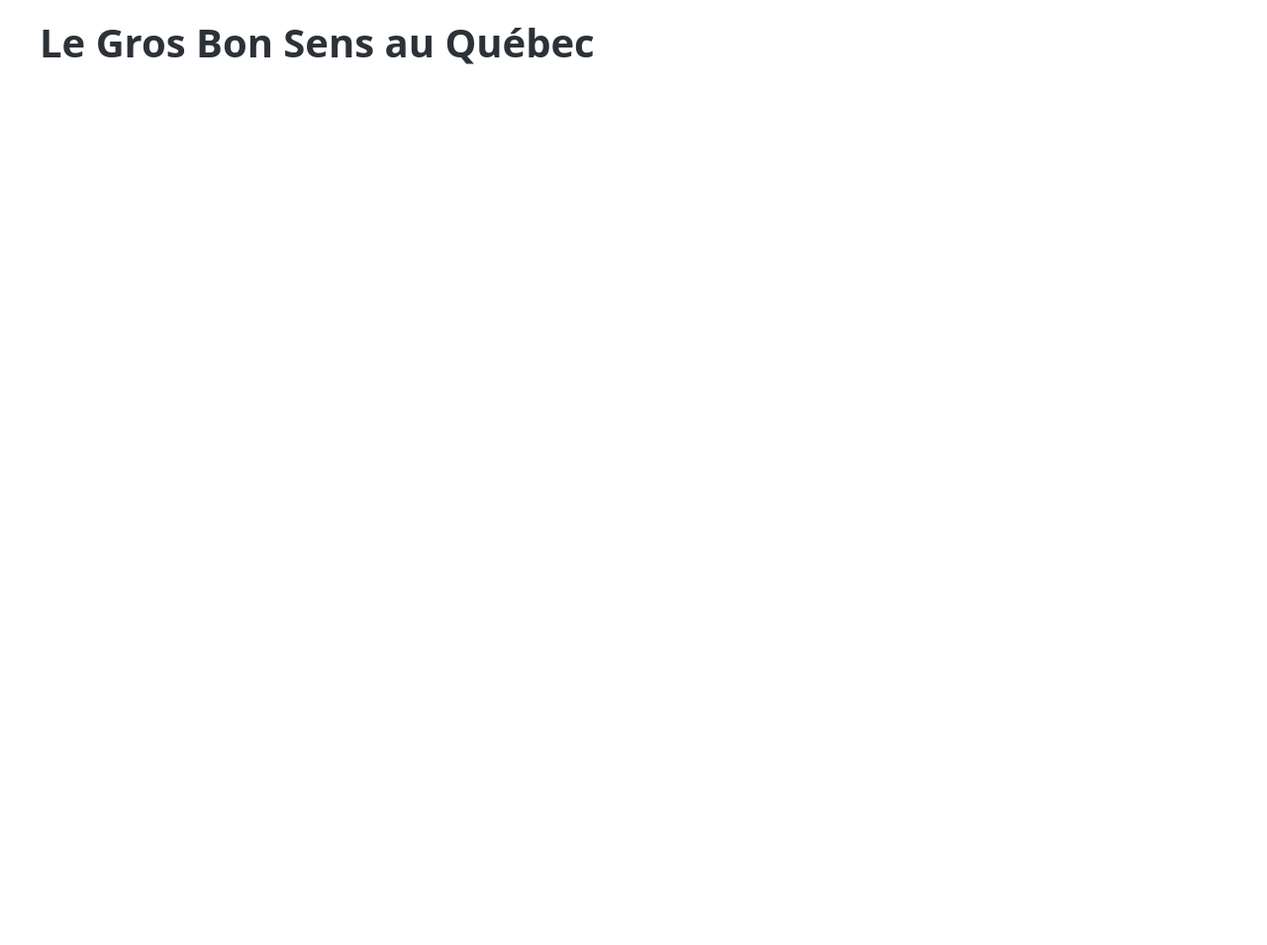
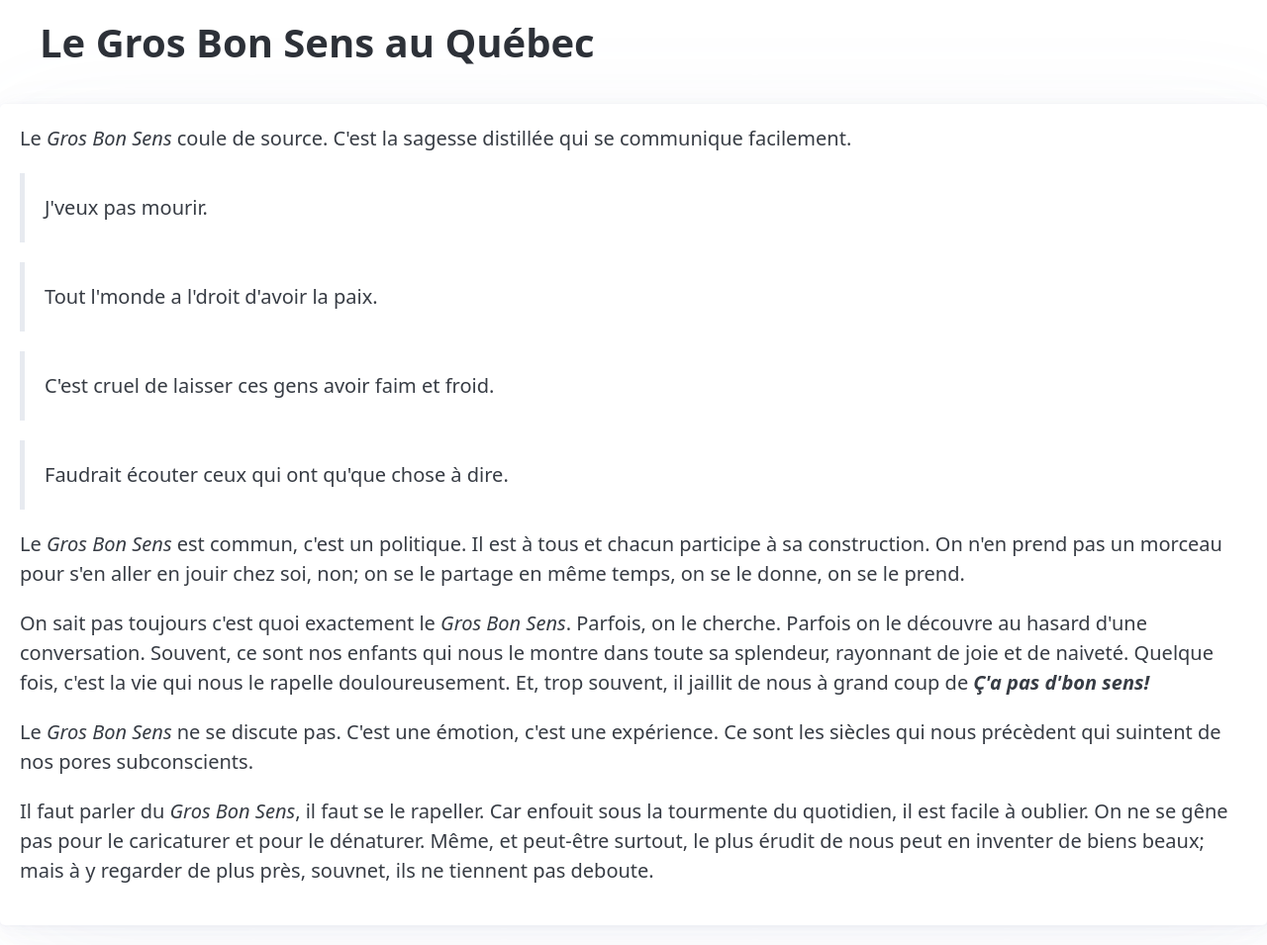
Before and after one commit to le-gros-quebec/le-gros-quebec.github.io, a plain HTML site: page docs/index.html in a window 1280 px wide. Shown: the whole page at 99% size. Before the commit the page ends 800 px from the top, so only its background shows below. Drawn offline with nearby package versions, Linux system fonts and the light colour scheme.

Commit message:
Un jet de ce qu'est le bon sens

```diff
--- a/docs/index.html
+++ b/docs/index.html
@@ -14,6 +14,40 @@
     <header>
       <h1>Le Gros Bon Sens au Québec</h1>
     </header>
+    <article>
+      <p>
+        Le <em>Gros Bon Sens</em> coule de source. C'est la sagesse distillée qui se communique facilement.
+      </p>
+      <blockquote>J'veux pas mourir.</blockquote>
+      <blockquote>Tout l'monde a l'droit d'avoir la paix.</blockquote>
+      <blockquote>C'est cruel de laisser ces gens avoir faim et froid.</blockquote>
+      <blockquote>Faudrait écouter ceux qui ont qu'que chose à dire.</blockquote>
+
+      <p>
+        Le <em>Gros Bon Sens</em> est commun, c'est un politique.
+        Il est à tous et chacun participe à sa construction.
+        On n'en prend pas un morceau pour s'en aller en jouir chez soi, non; on se le partage en même temps, on se le donne, on se le prend.
+
+      </p>
+      <p>
+        On sait pas toujours c'est quoi exactement le <em>Gros Bon Sens</em>.
+        Parfois, on le cherche. Parfois on le découvre au hasard d'une conversation.
+        Souvent, ce sont nos enfants qui nous le montre dans toute sa splendeur, rayonnant de joie et de naiveté.
+        Quelque fois, c'est la vie qui nous le rapelle douloureusement.
+        Et, trop souvent, il jaillit de nous à grand coup de <em><b>Ç'a pas d'bon sens!</b></em>
+      </p>
+      <p>
+      Le <em>Gros Bon Sens</em> ne se discute pas.
+      C'est une émotion, c'est une expérience.
+      Ce sont les siècles qui nous précèdent qui suintent de nos pores subconscients.
+      </p>
+      <p>
+      Il faut parler du <em>Gros Bon Sens</em>, il faut se le rapeller.
+      Car enfouit sous la tourmente du quotidien, il est facile à oublier.
+      On ne se gêne pas pour le caricaturer et pour le dénaturer.
+      Même, et peut-être surtout, le plus érudit de nous peut en inventer de biens beaux; mais à y regarder de plus près, souvnet, ils ne tiennent pas deboute.
+      </p>
+    </article>
 
 </body>
 
```
